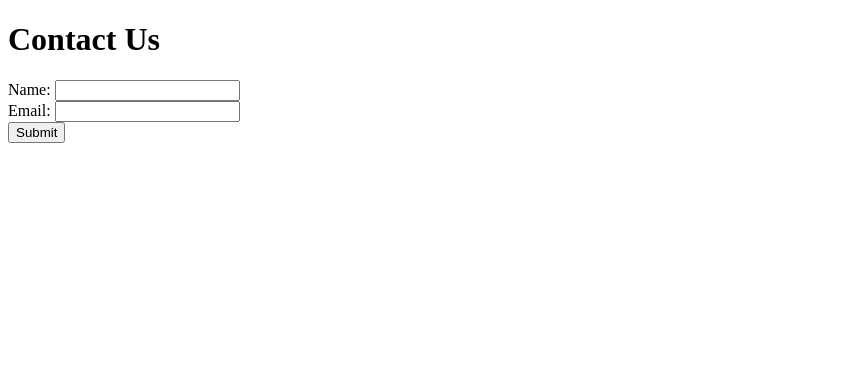
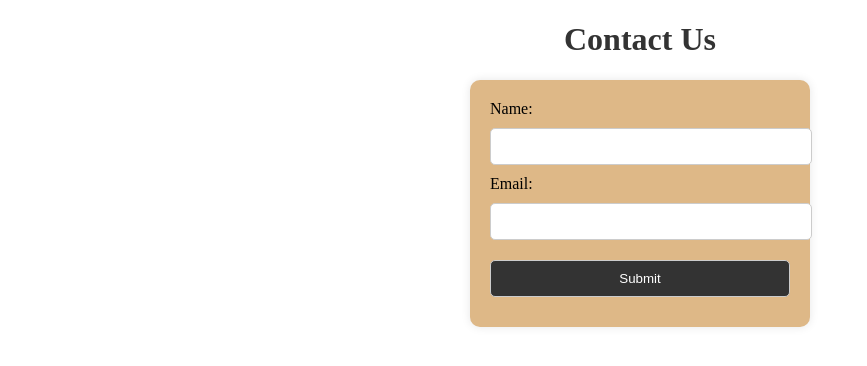
Before and after one commit to AFYN-happy/docker-php-sample, a PHP site: page /contact.php in a window 1280 px wide. Shown: the top 366 px of the page, without its empty margins (0-867 px from the left). Run offline with PHP 8.4, Linux system fonts and the light colour scheme.

Commit message:
formのスタイル変更

```diff
--- a/web/contact.php
+++ b/web/contact.php
@@ -2,6 +2,7 @@
 <html>
 <head>
     <title>Contact Us</title>
+    <link rel="stylesheet" type="text/css" href="form-style.css">
 </head>
 <body>
     <h1>Contact Us</h1>
--- /dev/null
+++ b/web/form-style.css
@@ -0,0 +1,36 @@
+form {
+    background-color: burlywood;
+    padding: 20px;
+    border-radius: 10px;
+    box-shadow: 0 0 10px rgba(0, 0, 0, 0.1);
+    width: 300px;
+    margin: 0 auto;
+}
+
+h1 {
+    text-align: center;
+    color: #333;
+}
+
+input[type="text"], textarea {
+    width: 100%;
+    padding: 10px;
+    margin: 10px 0;
+    border-radius: 5px;
+    border: 1px solid #ccc;
+}
+
+input[type="submit"] {
+    width: 100%;
+    padding: 10px;
+    margin: 10px 0;
+    border-radius: 5px;
+    border: 1px solid #ccc;
+    background-color: #333;
+    color: #fff;
+    cursor: pointer;
+}
+
+input[type="submit"]:hover {
+    background-color: #444;
+}
```
